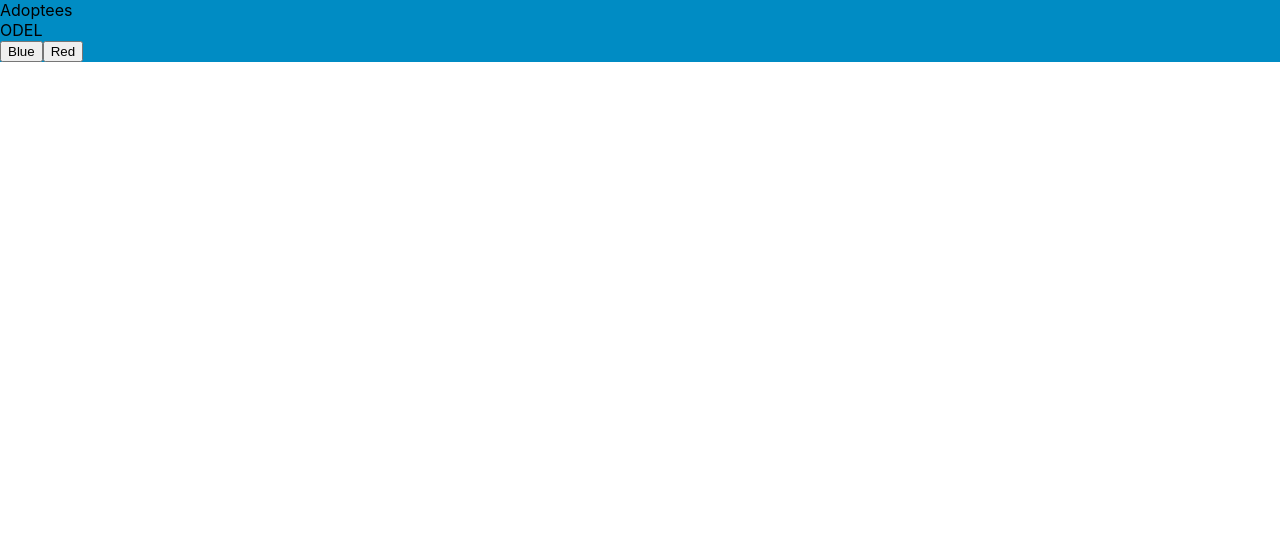
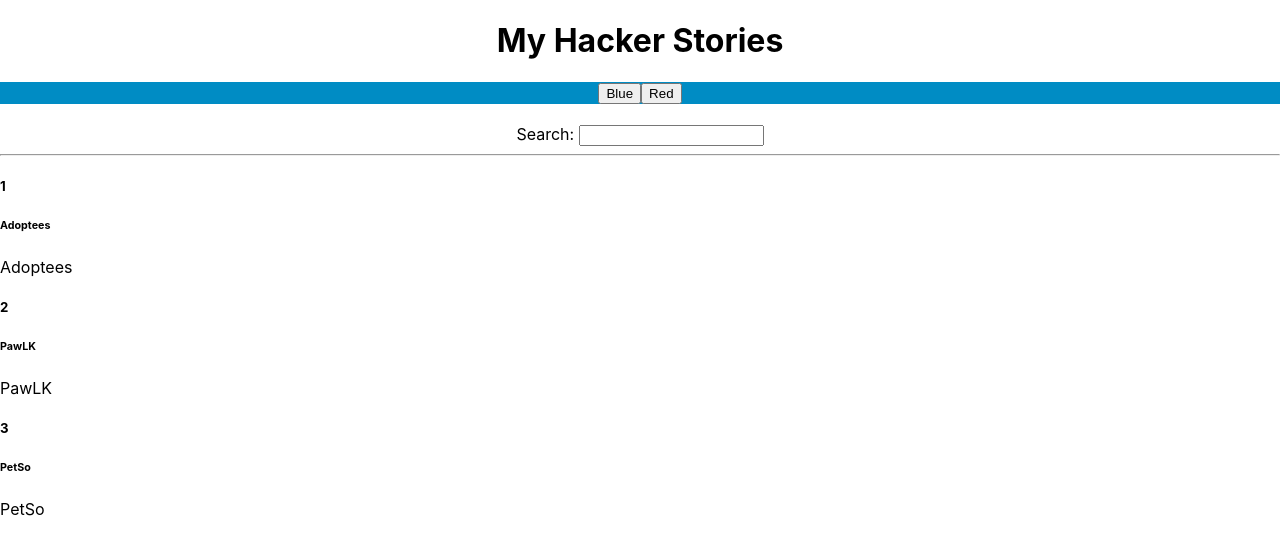
Before and after one commit to pasindur99/Organizations-frontend, a React (Create React App) app: page / in a window 1280 px wide. Shown: the top 554 px of the page. Built offline with nearby package versions, Linux system fonts and the light colour scheme.

Commit message:
Search bar in progress

```diff
--- a/package.json
+++ b/package.json
@@ -6,9 +6,11 @@
     "@testing-library/jest-dom": "^5.14.1",
     "@testing-library/react": "^11.2.7",
     "@testing-library/user-event": "^12.8.3",
+    "bootstrap": "^5.1.3",
     "react": "^17.0.2",
     "react-dom": "^17.0.2",
     "react-scripts": "4.0.3",
+    "reactstrap": "^9.0.1",
     "web-vitals": "^1.1.2"
   },
   "scripts": {
--- a/src/App.js
+++ b/src/App.js
@@ -1,15 +1,18 @@
 import './App.css';
 import Organisations from "./Organizations";
 import {useState} from "react";
-
-
+import {Col, Row} from "reactstrap";
 
 function App() {
     const [color, setColor] = useState("#008cc4");
+    const handleChange = event => {
+        console.log(event.target.value);
+    }
     return (
         <div>
-            <div style={{background:color}}>
-                <Organisations/>
+            <div className="App">
+                <h1>My Hacker Stories</h1>
+                <div style={{background: color}}>
                     <button onClick={() => setColor("Blue")}>
                         Blue
                     </button>
@@ -17,6 +20,16 @@ function App() {
                         Red
                     </button>
                 </div>
+                <br/>
+                <label htmlFor="search">Search: </label>
+                <input id="search" type="text" onChange={handleChange}/>
+                <hr/>
+            </div>
+            <Row>
+                <Col md={3}>
+                    <Organisations/>
+                </Col>
+            </Row>
         </div>
 
     );
--- a/src/Organizations/index.js
+++ b/src/Organizations/index.js
@@ -1,13 +1,18 @@
 import React from "react";
+import {Card, CardBody, CardSubtitle, CardText, CardTitle} from "reactstrap";
 
 const organisations = [
     {
-        id: 5,
-        name: "Adoptees"
+        "id": "1",
+        "name": "Adoptees"
     },
     {
-        id: 6,
-        name: "ODEL"
+        "id": "2",
+        "name": "PawLK"
+    },
+    {
+        "id": "3",
+        "name": "PetSo"
     }
 ]
 
@@ -15,11 +20,27 @@ function Organisations() {
     return organisations.map((organisation) => {
         return (
             <div>
-                <div>
-                    <div key={organisation.id}>
-                        {organisation.name}
-                    </div>
-                </div>
+                {/*<div>*/}
+                {/*    <div key={organisation.id}>*/}
+                {/*        {organisation.name}*/}
+                {/*    </div>*/}
+                {/*</div>*/}
+                <Card>
+                    <CardBody>
+                        <CardTitle tag="h5">
+                            {organisation.id}
+                        </CardTitle>
+                        <CardSubtitle
+                            className="mb-2 text-muted"
+                            tag="h6"
+                        >
+                            {organisation.name}
+                        </CardSubtitle>
+                        <CardText>
+                            {organisation.name}
+                        </CardText>
+                    </CardBody>
+                </Card>
             </div>
         );
     })
```
Also changed, not shown: 1 other file (tests, documents, lock files or other folders). Lines whose indentation alone changed are shown as unchanged.
